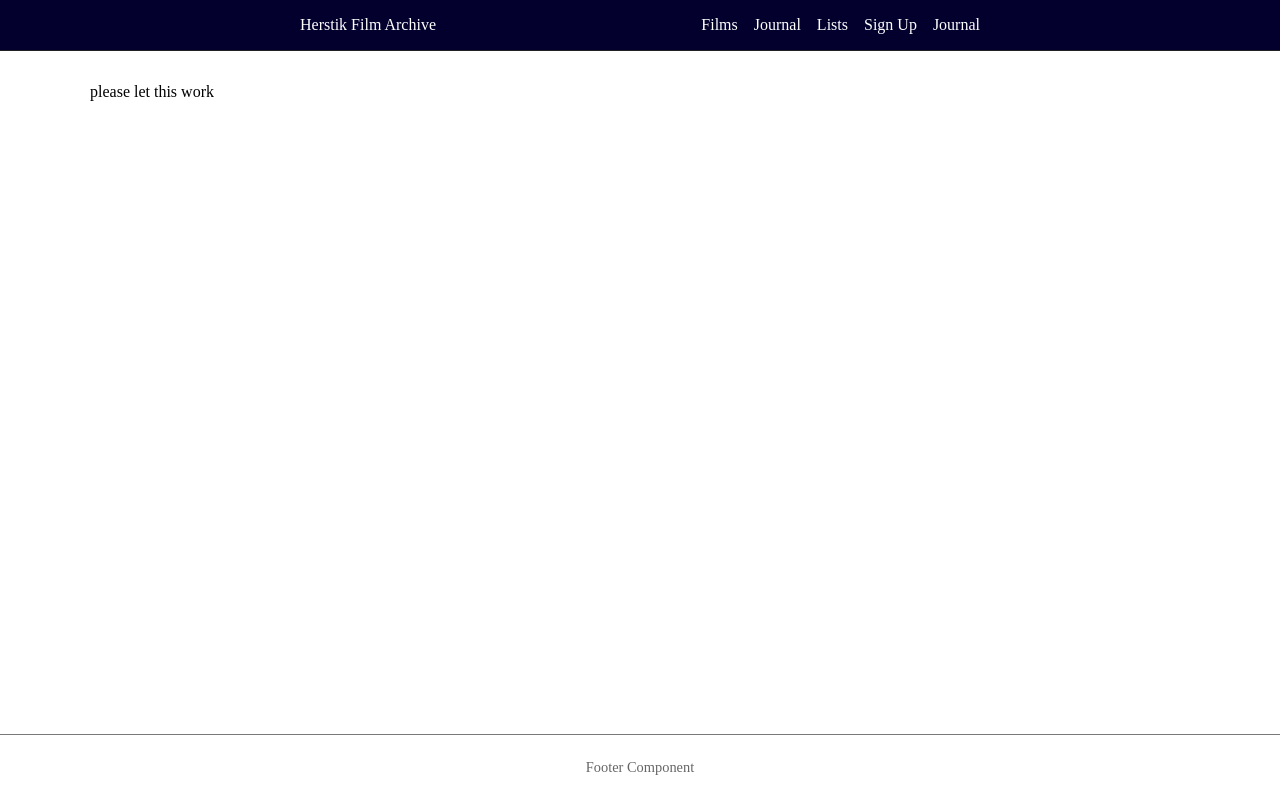
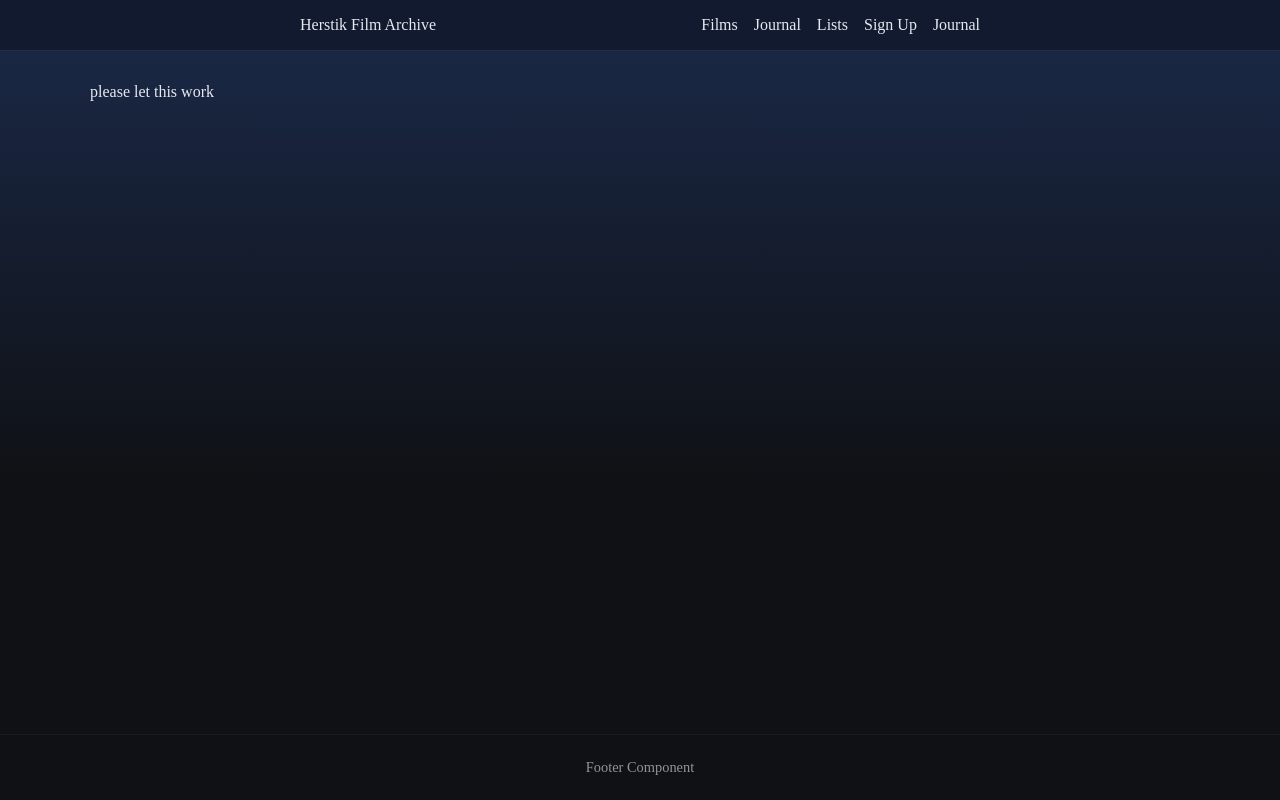
Before and after one commit to AidanH567/Herstik-Film-Archive, a React (Vite) app in the folder Herstik Film Archive/: page / in a window 1280 px wide. Built offline with nearby package versions, Linux system fonts and the light colour scheme.

Commit message:
basic coloring of the page

```diff
--- a/Herstik Film Archive/src/App.css
+++ b/Herstik Film Archive/src/App.css
@@ -9,12 +9,13 @@
   justify-content: space-between;
   align-items: center;
   padding: 1rem 2rem;
-  border-bottom: 1px solid #222;
-  background-color: #03002e;
-  color: white;
+  background-color: #111a2e;
+  border-bottom: 1px solid rgba(255, 255, 255, 0.08);
   padding-left: 300px;
   padding-right: 300px;
 }
+
+
 
 .header-inner{
   display: flex;
@@ -23,17 +24,15 @@
   width: 100%;
 }
 
-
-
 .header a {
-  color: #ffffff;
+  color: #e6e9f0;
   text-decoration: none;
   font-weight: 500;
   transition: color 0.2s ease;
 }
 
 .header a:hover {
-  color: #b5b5b5;
+  color: #e6e9f0;opacity: 0.7;
 }
 
 
@@ -44,7 +43,7 @@
 
 /* Base link style */
 .nav a {
-  color: #ffffff;
+  color: #e6e9f0;
   text-decoration: none;
   font-weight: 500;
   transition: color 0.2s ease;
@@ -52,7 +51,7 @@
 
 /* Hover state */
 .nav a:hover {
-  color: #b5b5b5;
+  color: #e6e9f0;
 }
 
 /* =========================
--- a/Herstik Film Archive/src/index.css
+++ b/Herstik Film Archive/src/index.css
@@ -5,6 +5,12 @@
 html, body {
   margin: 0;
   padding: 0;
+  background: linear-gradient(
+    to bottom,
+    #1b2a4a 0%,
+    #0f1115 60%
+  );
+  color: #e6e9f0;
 }
 
 .app-shell {
```
